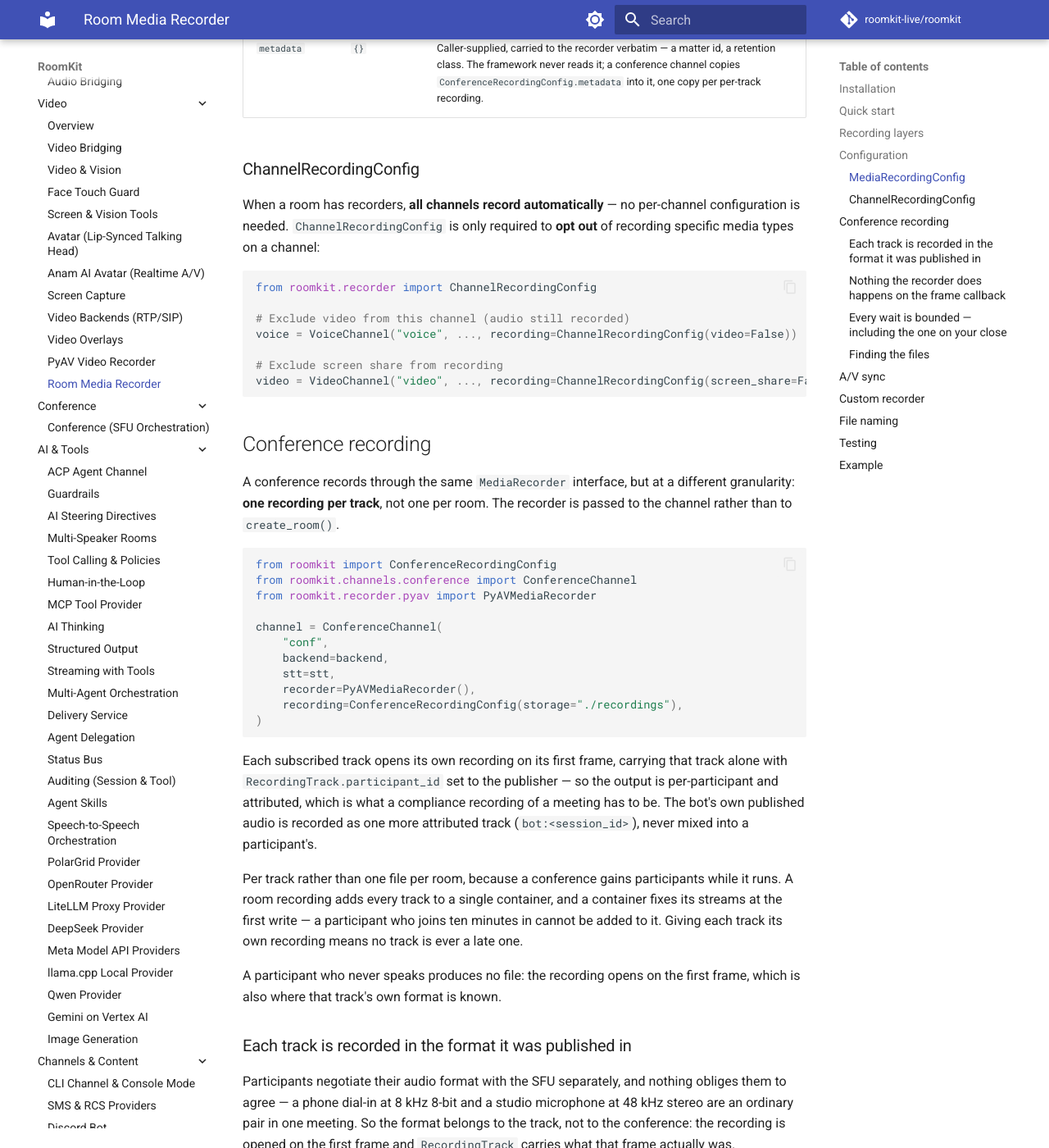
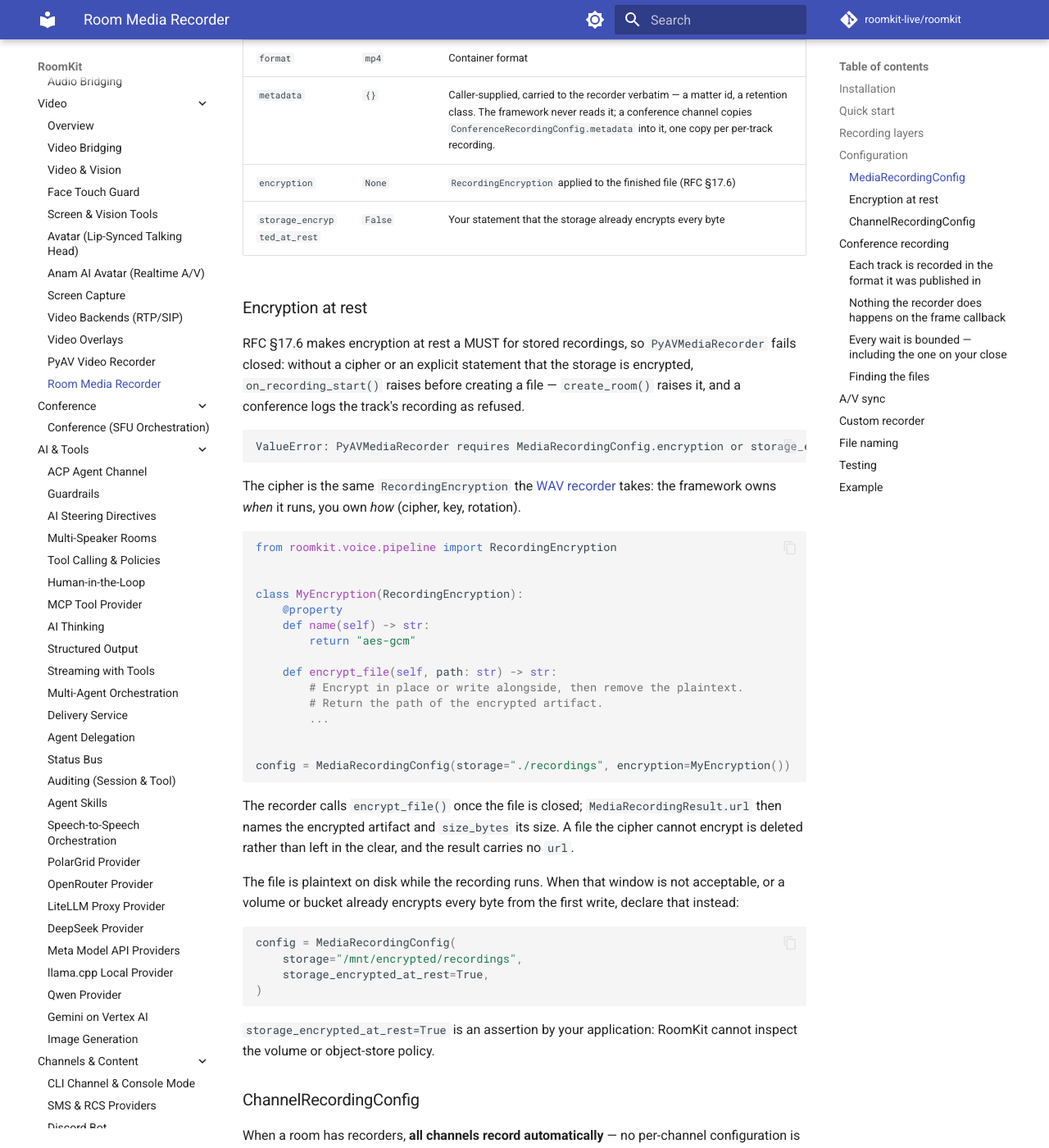
Before and after one commit to roomkit-live/roomkit-docs, an MkDocs documentation site: the page built from docs/guides/room-media-recorder.md, in a window 1280 px wide and 1400 px high, scrolled down 2256 px. Shown: the whole window at 82% size. Built offline with MkDocs 1.6.1 and Material for MkDocs 9.7.7, drawn with Linux system fonts in a browser that asks for light colours; comment, search, counter and statistics services are not loaded; some of the changed text lies outside the part shown.

Commit message:
docs(recorder): the room and conference recorders take encryption at rest, and PyAVMediaRecorder refuses to start without it (RMK-69)

````diff
--- a/docs/guides/room-media-recorder.md
+++ b/docs/guides/room-media-recorder.md
@@ -18,9 +18,11 @@ from roomkit.recorder import MediaRecordingConfig
 from roomkit.recorder import RoomRecorderBinding
 from roomkit.recorder.pyav import PyAVMediaRecorder
 
-# 1. Create recorder + config
+# 1. Create recorder + config (encryption at rest is required, see below)
 recorder = PyAVMediaRecorder()
-config = MediaRecordingConfig(storage="./recordings", video_codec="auto")
+config = MediaRecordingConfig(
+    storage="./recordings", video_codec="auto", encryption=MyEncryption()
+)
 
 # 2. Create channels — recording is automatic when the room has recorders
 voice = VoiceChannel("voice", backend=audio_backend, pipeline=pipeline)
@@ -71,6 +73,7 @@ config = MediaRecordingConfig(
     audio_sample_rate=16000,   # Audio sample rate (Hz)
     format="mp4",              # Container format
     metadata={"matter": "M-2026-071"},  # Yours to define, the recorder's to interpret
+    encryption=MyEncryption(), # Or storage_encrypted_at_rest=True (see below)
 )
 ```
 
@@ -83,6 +86,60 @@ config = MediaRecordingConfig(
 | `audio_sample_rate` | `16000` | Audio sample rate in Hz |
 | `format` | `mp4` | Container format |
 | `metadata` | `{}` | Caller-supplied, carried to the recorder verbatim — a matter id, a retention class. The framework never reads it; a conference channel copies `ConferenceRecordingConfig.metadata` into it, one copy per per-track recording. |
+| `encryption` | `None` | `RecordingEncryption` applied to the finished file (RFC §17.6) |
+| `storage_encrypted_at_rest` | `False` | Your statement that the storage already encrypts every byte |
+
+### Encryption at rest
+
+RFC §17.6 makes encryption at rest a MUST for stored recordings, so
+`PyAVMediaRecorder` fails closed: without a cipher or an explicit statement that
+the storage is encrypted, `on_recording_start()` raises before creating a file —
+`create_room()` raises it, and a conference logs the track's recording as
+refused.
+
+```
+ValueError: PyAVMediaRecorder requires MediaRecordingConfig.encryption or storage_encrypted_at_rest=True
+```
+
+The cipher is the same `RecordingEncryption` the [WAV recorder](wav-file-recorder.md#encryption-at-rest)
+takes: the framework owns *when* it runs, you own *how* (cipher, key, rotation).
+
+```python
+from roomkit.voice.pipeline import RecordingEncryption
+
+
+class MyEncryption(RecordingEncryption):
+    @property
+    def name(self) -> str:
+        return "aes-gcm"
+
+    def encrypt_file(self, path: str) -> str:
+        # Encrypt in place or write alongside, then remove the plaintext.
+        # Return the path of the encrypted artifact.
+        ...
+
+
+config = MediaRecordingConfig(storage="./recordings", encryption=MyEncryption())
+```
+
+The recorder calls `encrypt_file()` once the file is closed; `MediaRecordingResult.url`
+then names the encrypted artifact and `size_bytes` its size. A file the cipher
+cannot encrypt is deleted rather than left in the clear, and the result carries
+no `url`.
+
+The file is plaintext on disk while the recording runs. When that window is not
+acceptable, or a volume or bucket already encrypts every byte from the first
+write, declare that instead:
+
+```python
+config = MediaRecordingConfig(
+    storage="/mnt/encrypted/recordings",
+    storage_encrypted_at_rest=True,
+)
+```
+
+`storage_encrypted_at_rest=True` is an assertion by your application: RoomKit
+cannot inspect the volume or object-store policy.
 
 ### ChannelRecordingConfig
 
@@ -112,9 +169,13 @@ channel = ConferenceChannel(
     backend=backend,
     stt=stt,
     recorder=PyAVMediaRecorder(),
-    recording=ConferenceRecordingConfig(storage="./recordings"),
+    recording=ConferenceRecordingConfig(storage="./recordings", encryption=MyEncryption()),
 )
 ```
+
+`ConferenceRecordingConfig` takes the same `encryption` and
+`storage_encrypted_at_rest` fields and hands them to every track's recording, so
+each per-track file is encrypted on its own (see [Encryption at rest](#encryption-at-rest)).
 
 Each subscribed track opens its own recording on its first frame, carrying that track alone with `RecordingTrack.participant_id` set to the publisher — so the output is per-participant and attributed, which is what a compliance recording of a meeting has to be. The bot's own published audio is recorded as one more attributed track (`bot:<session_id>`), never mixed into a participant's.
 
@@ -218,7 +279,7 @@ Audio and video PTS are both derived from `time.monotonic()` at frame acquisitio
 
 ## Custom recorder
 
-Implement the `MediaRecorder` ABC to write to a custom backend (cloud storage, streaming server, etc.):
+Implement the `MediaRecorder` ABC to write to a custom backend (cloud storage, streaming server, etc.). A recorder that stores files owns encryption at rest: refuse `on_recording_start()` when the config carries neither `encryption` nor `storage_encrypted_at_rest`, and hand each finished file to `config.encryption.encrypt_file()`, as `PyAVMediaRecorder` does:
 
 ```python
 from roomkit.recorder.base import (
````
Also changed, not shown: docs/features.md (+6 -2 lines), docs/guides/video-overview.md (+5 -1 lines).
